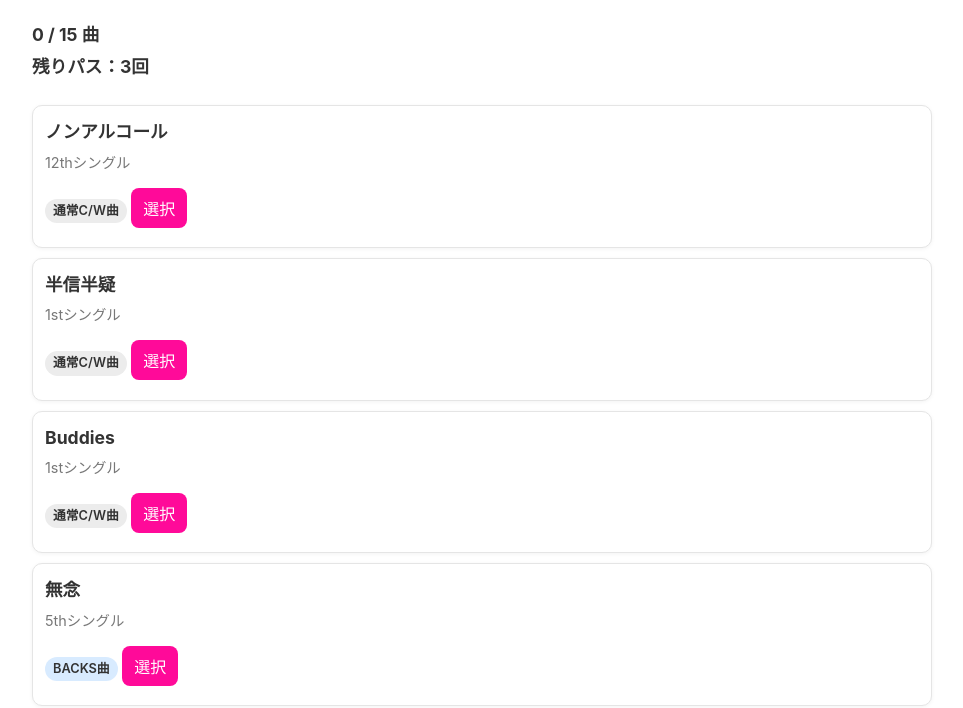
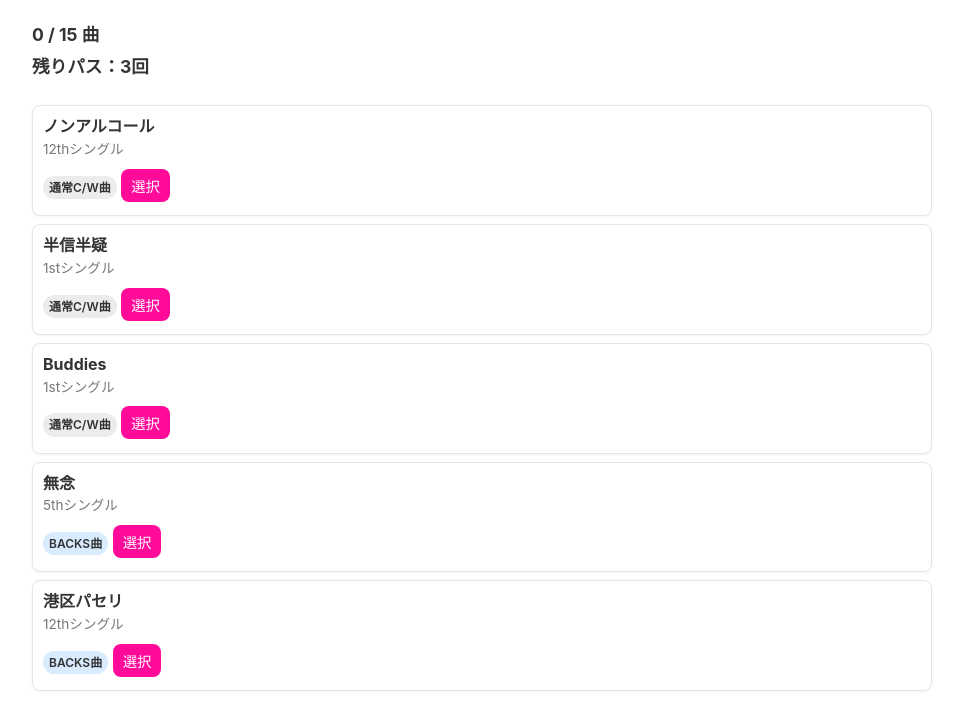
Before and after one commit to Shimatsu03/sakurazaka-setlist-draft, a plain HTML site: page index.html in a window 1280 px wide. Both pictures are taken after a click on the button "ドラフト開始". Shown: the part 70-778 px from the top of the page, without its empty margins (158-1121 px from the left). Drawn offline with nearby package versions, Linux system fonts and the light colour scheme.

Commit message:
Add files via upload

```diff
--- a/css/style.css
+++ b/css/style.css
@@ -177,13 +177,13 @@ summary {
 .card {
   background: #ffffff;
   border: 1px solid #e5e5e5;
-  border-radius: 10px;
+  border-radius: 8px;
 
-  padding: 12px;
-  margin-bottom: 10px;
+  padding: 10px;
+  margin-bottom: 8px;
 
   box-shadow:
-    0 1px 4px rgba(
+    0 1px 3px rgba(
       0,
       0,
       0,
@@ -192,21 +192,17 @@ summary {
 
 }
 
-.card button {
-  padding: 8px 12px;
-  margin-top: 8px;
-}
-
 .song-title {
-  font-size: 1.1rem;
+  font-size: 1rem;
   font-weight: bold;
-  margin-bottom: 4px;
+  margin-bottom: 2px;
+  line-height: 1.3;
 }
 
 .release {
   color: #777777;
-  font-size: 0.9rem;
-  margin-bottom: 6px;
+  font-size: 0.85rem;
+  margin-bottom: 4px;
 }
 
 /* =========================
@@ -215,10 +211,10 @@ summary {
 
 .badge {
   display: inline-block;
-  padding: 2px 8px;
+  padding: 2px 6px;
   border-radius: 999px;
-  margin-bottom: 12px;
-  font-size: 0.8rem;
+  margin-bottom: 6px;
+  font-size: 0.75rem;
   font-weight: 600;
 }
 
@@ -376,3 +372,9 @@ hr {
   background: #fff9f9;
   border-color: #f0c9d7;
 }
+
+.card button {
+  margin-top: 4px;
+  padding: 6px 10px;
+  font-size: 0.9rem;
+}
```
